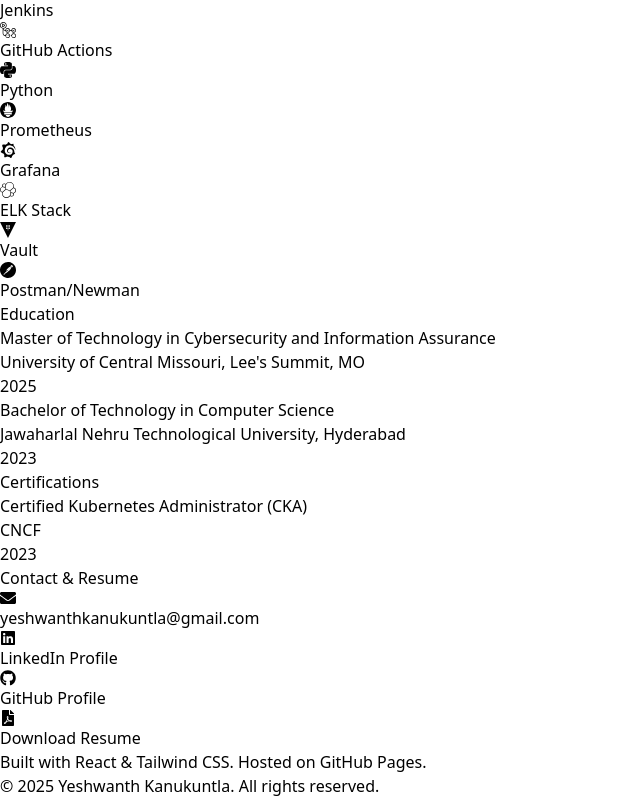
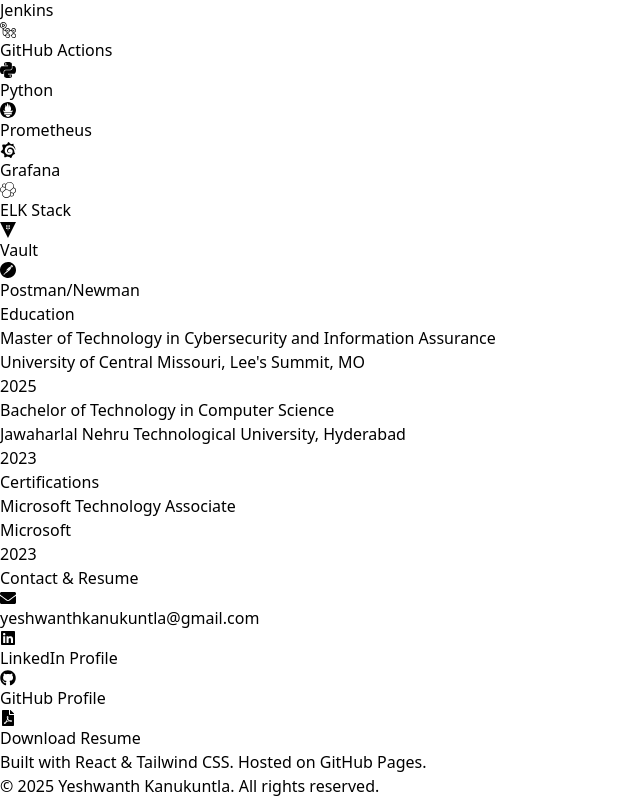
Before and after one commit to Yesh2802/devops, a React (Vite) app: page / in a window 1280 px wide. Shown: the part 970-1768 px from the top of the page, without its empty margins (0-640 px from the left). Built offline with nearby package versions, Linux system fonts and the light colour scheme.

Commit message:
New changes

```diff
--- a/src/App.jsx
+++ b/src/App.jsx
@@ -66,8 +66,8 @@
   ],
   certifications: [
     {
-      name: "Certified Kubernetes Administrator (CKA)",
-      issuer: "CNCF",
+      name: "Microsoft Technology Associate",
+      issuer: "Microsoft",
       year: "2023",
     },
   ],
```
